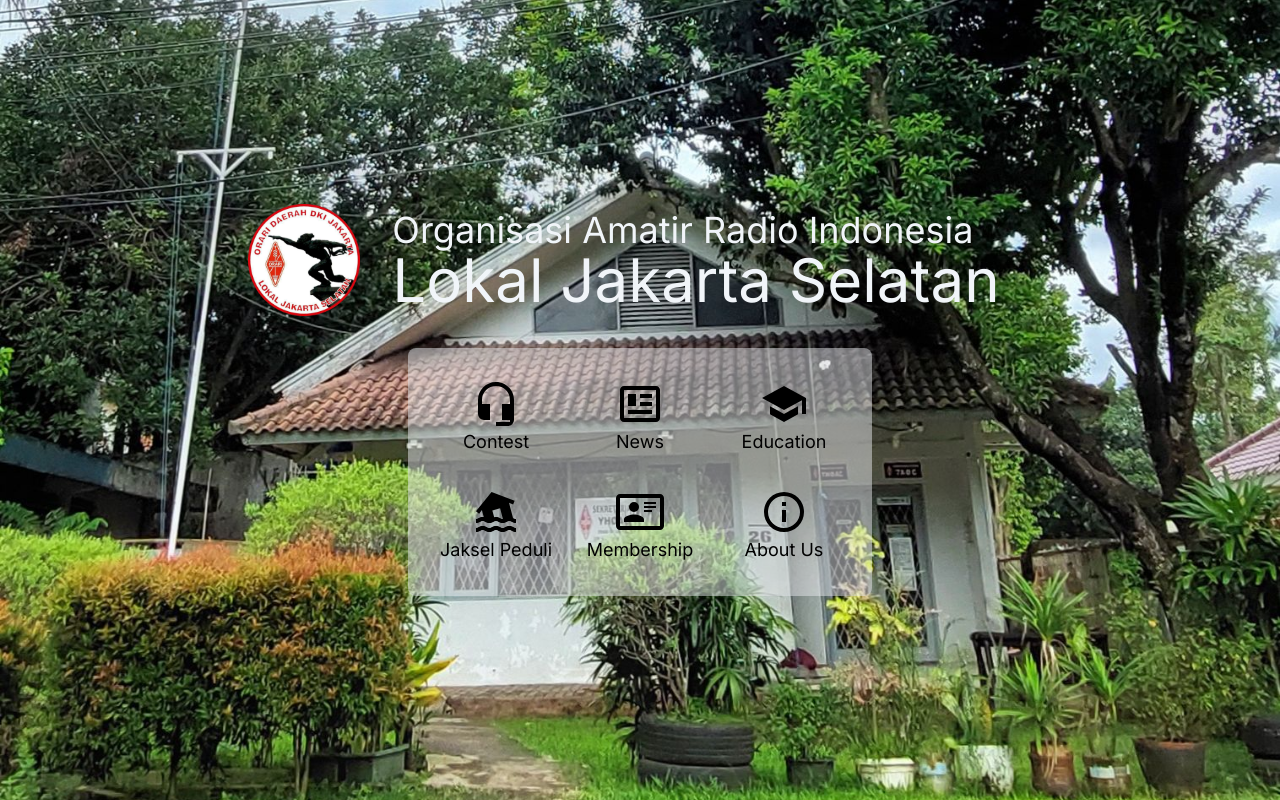
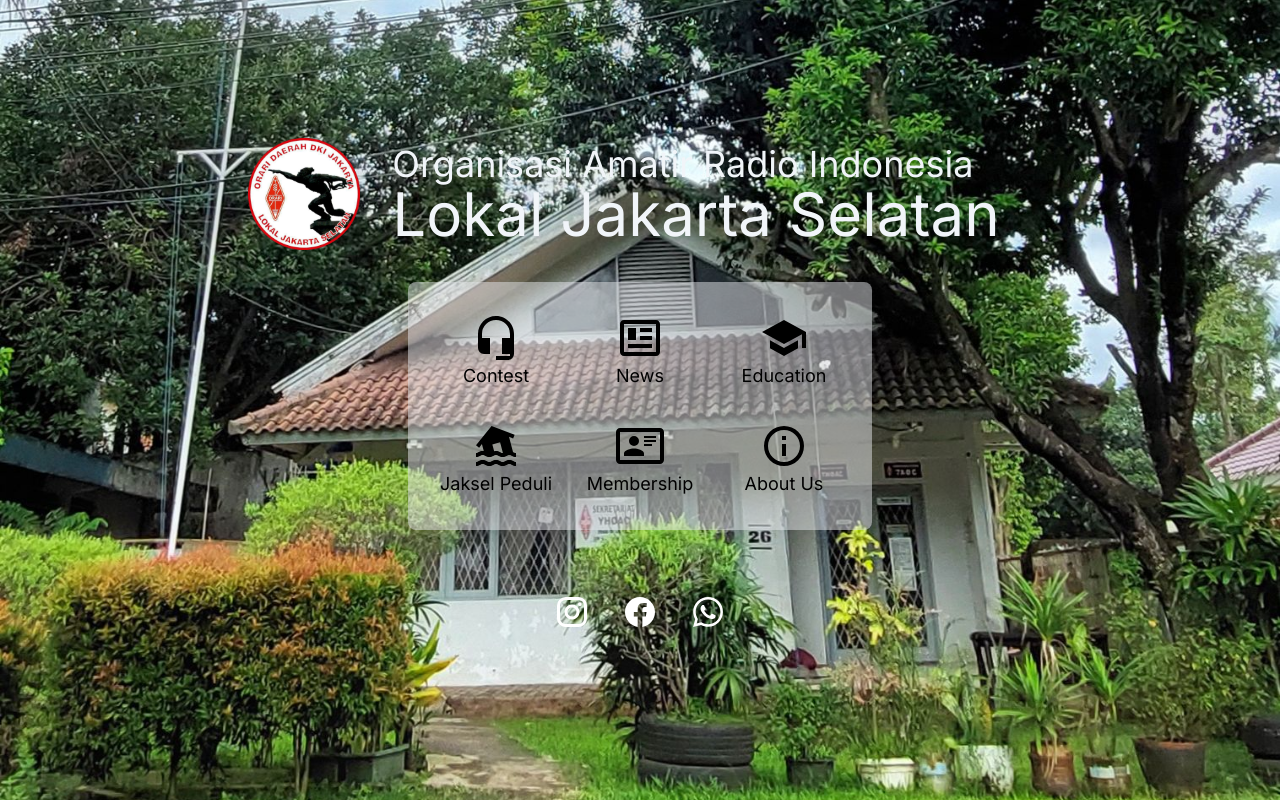
Before and after one commit to orari-jaksel/www-jaksel, a Next.js app: page / in a window 1280 px wide. Built offline with nearby package versions, Linux system fonts and the light colour scheme.

Commit message:
Working social media link

```diff
--- a/src/app/globals.css
+++ b/src/app/globals.css
@@ -27,7 +27,7 @@
 }
 
 .main-container {
-  @apply container flex flex-col items-center mx-auto max-w-screen-lg justify-center
+  @apply container flex flex-col items-center mx-auto max-w-screen-lg justify-center my-4
 }
 
 .main-header-text {
@@ -41,3 +41,7 @@
 .main-menu-item-text {
   @apply text-sm md:text-lg text-center
 }
+
+.main-social-icon {
+  @apply mx-4
+}
--- a/src/app/page.tsx
+++ b/src/app/page.tsx
@@ -7,7 +7,11 @@
   mdiSchool,
   mdiHomeFlood,
   mdiCardAccountDetailsOutline,
-  mdiInformationOutline
+  mdiInformationOutline,
+  mdiInstagram,
+  mdiWhatsapp,
+  mdiEmailOutline,
+  mdiFacebook
 } from '@mdi/js';
 
 const inter = Inter({ subsets: ['latin'] })
@@ -55,6 +59,18 @@
             <p className="main-menu-item-text">About Us</p>
           </div>
         </div>
+
+        <div className="flex mt-8 p-4 md:p-8">
+          <a href="https://instagram.com/orarijaksel">
+            <Icon className="main-social-icon" path={mdiInstagram} size={1.5} color="white" />
+          </a>
+          <a href="https://www.facebook.com/groups/orarijaksel">
+          <Icon className="main-social-icon" path={mdiFacebook} size={1.5} color="white" />
+          </a>
+          <a href="https://wa.me/6281278910534">
+            <Icon className="main-social-icon" path={mdiWhatsapp} size={1.5} color="white" />
+          </a>
+        </div>
       </div>
     </div>
   )
```
